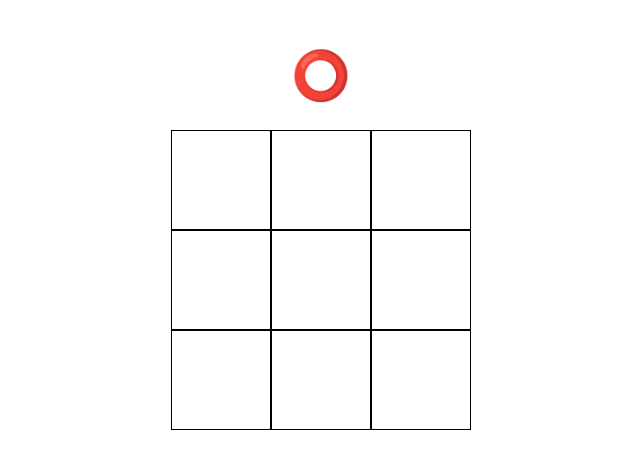
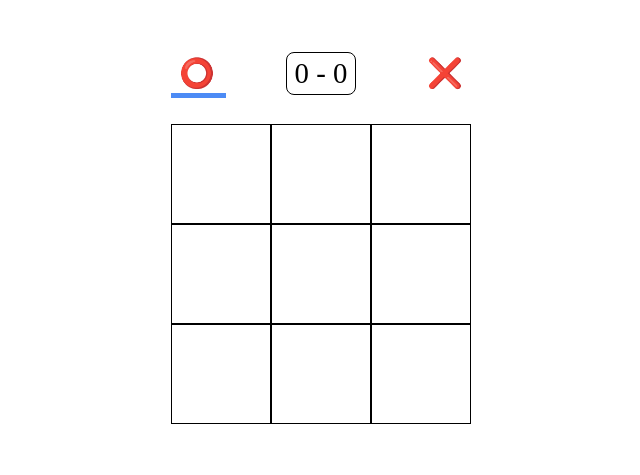
Before and after one commit to erwinandres/endless-tic-tac-toe, a plain HTML site: page index.html in a window 1280 px wide. Shown: the whole page, without its empty margins (319-959 px from the left). Drawn offline with Linux system fonts and the light colour scheme.

Commit message:
Interfaz para nuevo mecanismo de juego infinito
- Añade marcador
- Mejora la presentación del turno actual
- Agranda la interfaz del juego

```diff
--- a/index.html
+++ b/index.html
@@ -13,23 +13,50 @@
 
     .game {
         padding: 3rem 0;
+        width: calc(var(--box-size) * 3);
+        margin: 0 auto;
     }
 
     .game-info {
+        display: flex;
+        align-items: center;
+        justify-content: space-between;
         text-align: center;
         margin-bottom: 1.6rem;
+        position: relative;
+        font-size: 1.8rem;
+    }
+
+    .game-info::after {
+        content: '';
+        position: absolute;
+        left: 0;
+        bottom: 0;
+        height: 5px;
+        width: 55px;
+        background-color: #4c8bf5;
+        transition: left cubic-bezier(0.4, 0, 0.2, 1) .5s;
+    }
+
+    .game-info[data-trn-player="1"]::after {
+        left: calc(100% - 55px);
     }
 
     .game-info--player {
-        font-size: 3rem;
+        padding: .5rem;
+    }
+
+    .game-info--score {
+        border: 1px solid;
+        padding: 4px 8px;
+        border-radius: 8px;
     }
 
     .arena {
         display: grid;
+        width: 100%;
         grid-template-columns: repeat(3, var(--box-size));
         grid-template-rows: repeat(3, var(--box-size));
-        width: calc(var(--box-size) * 3);
-        margin: 0 auto;
         font-size: 3em;
     }
     .box {
@@ -50,7 +77,13 @@
 </style>
 
 <div class="game">
-    <div class="game-info"><span class="game-info--player" id="turn-display">⭕</span></div>
+    <div class="game-info" data-trn-player="0">
+        <div class="game-info--player">⭕</div>
+        <div class="game-info--score">
+            <span class="game-info--score--player" data-score-player="0">0</span> - <span class="game-info--score--player" data-score-player="1">0</span>
+        </div>
+        <div class="game-info--player">❌</div>
+    </div>
 
     <div class="arena">
         <div class="box" data-box-id="0"></div>
@@ -110,24 +143,23 @@ function nextTurn() {
     currentTurn ++;
     if (currentTurn > 1) currentTurn = 0;
 
-    turnDisplayElement.innerText = players[currentTurn];
-
     document.querySelector('.' + nextBoxClassName)?.classList.remove(nextBoxClassName);
 
     if (history[currentTurn].turns.length === 3) {
         const nextTurnBox = history[currentTurn].turns[0];
         boxes[nextTurnBox].classList.add(nextBoxClassName);
     }
+
+    turnDisplay.dataset.trnPlayer = currentTurn;
 }
 
 function score(player) {
-    isOver = true;
-
     history[player].turns.forEach(turn => {
         boxes[turn].classList.add(winnerBoxClassName);
     });
 
     history[player].points++;
+    scoreDisplays[player].innerText = history[player].points;
 }
 
 function checkWin(index) {
@@ -175,8 +207,9 @@ function checkWin(index) {
     }
 }
 
-const turnDisplayElement = document.getElementById('turn-display');
 const boxes = document.querySelectorAll('.box');
+const scoreDisplays = document.querySelectorAll('[data-score-player]');
+const turnDisplay = document.querySelector('[data-trn-player]');
 
 function onClickBox() {
     if (this.innerText) return;
```
